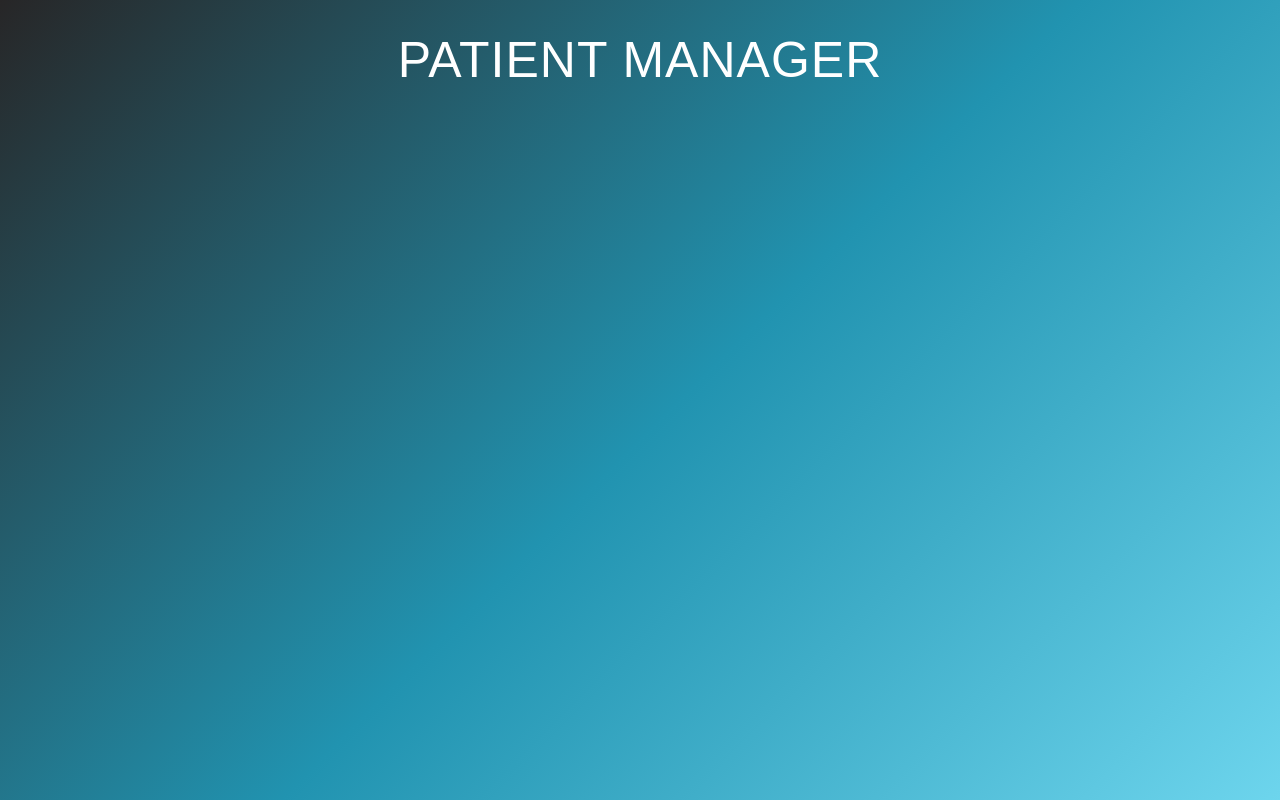
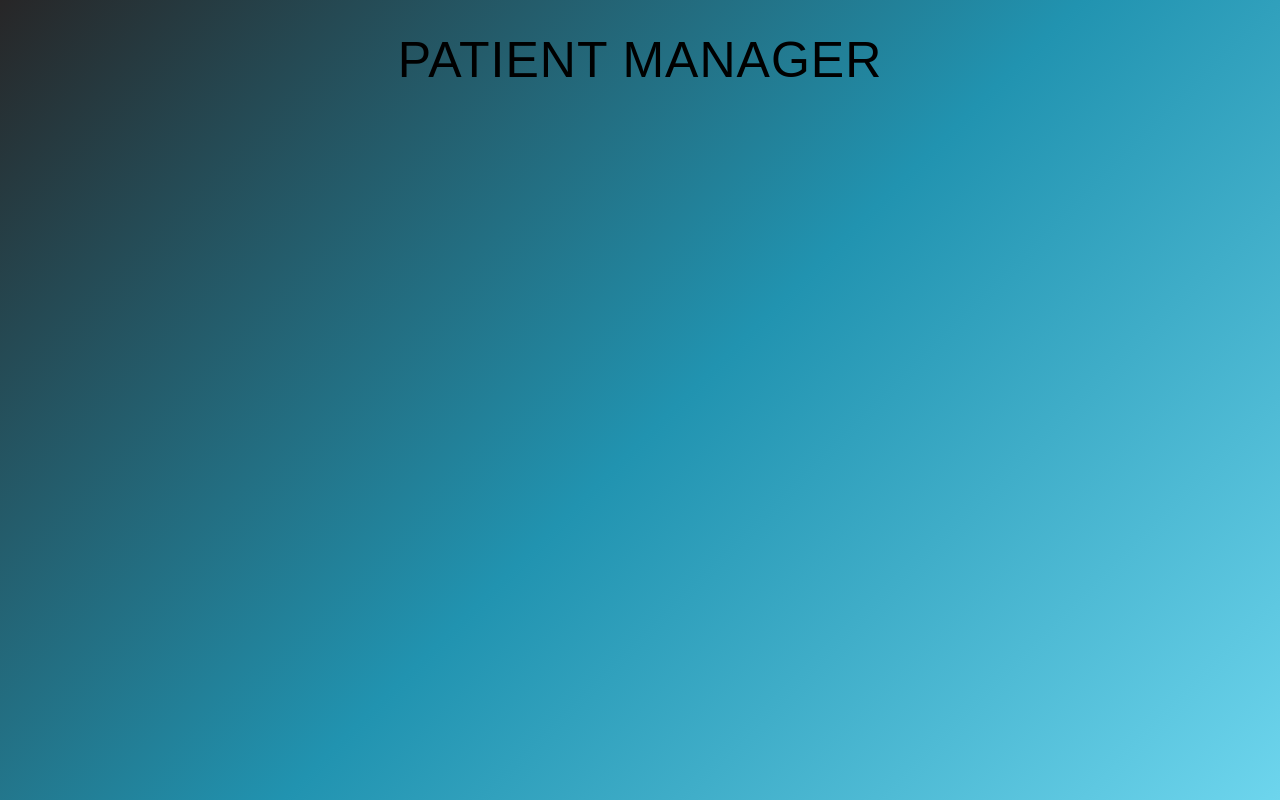
Before and after one commit to VEGALUISJ/Appointments-manager, a React (Create React App) app: page / in a window 1280 px wide. Built offline with nearby package versions, Linux system fonts and the light colour scheme; a web font is replaced by a local one.

Commit message:
transition effect when preload end

```diff
--- a/src/styles/index.css
+++ b/src/styles/index.css
@@ -18,7 +18,7 @@ body {
 
 h1,
 h2 {
-  color: white;
+  color: Black;
   padding: 3rem 0;
   text-align: center;
 
@@ -26,6 +26,7 @@ h2 {
 
   font-family: "Yusei Magic", sans-serif;
   letter-spacing: 1px;
+  animation: transitionIn ease 1s;
 }
 
 .list-items .media {
@@ -106,3 +107,14 @@ input[type="time"] {
   text-align: center;
   font-family: "Staatliches", cursive;
 }
+
+@keyframes transitionIn {
+  from {
+    opacity: 0;
+    transform: rotateX(-20deg);
+  }
+  to {
+    opacity: 1;
+    transform: rotateY(0);
+  }
+}
```
Also changed, not shown: 1 other file (tests, documents, lock files or other folders).
